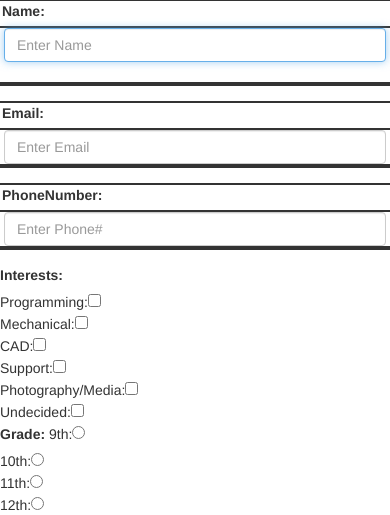
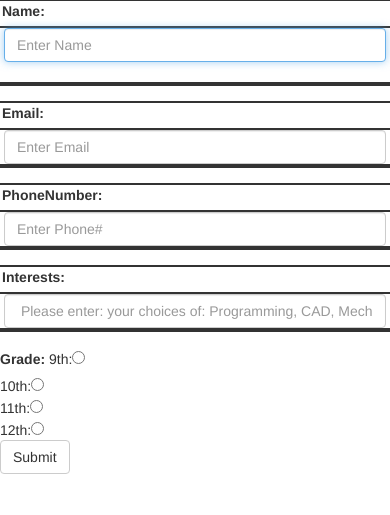
Before and after one commit to Joey360/6445-Web, a PHP site: page /join/join.php in a window 390 px wide. Shown: the part 391-906 px from the top of the page. After the commit the page ends 865 px from the top, so only its background shows below. Run offline with PHP 8.4, Linux system fonts and the light colour scheme; data that the repository does not hold is empty; some libraries are stand-ins or nearby versions.

Commit message:
Fixed everything

```diff
--- a/join/join.php
+++ b/join/join.php
@@ -12,15 +12,9 @@
     $Name = $_POST['Name'];
     $Email = $_POST['Email'];
     $PhoneNumber = $_POST['PhoneNumber'];
-      $interest_P = $_POST['Programming'];
-      $interest_M = $_POST['Mechanical'];
-      $interest_C = $_POST['CAD'];
-      $interest_S = $_POST['Support'];
-      $interest_P = $_POST['Photography/Media'];
-      $interest_U = $_POST['Undecided'];
     $Grade = $_POST['Grade'];
     $index = -1;
-      $interest;
+    $interest = "";
     $to = 'frc6445@gmail.com';
     $subject = 'Someone is interested in joining the team!';
     $headers = 'From: webmaster@example.com' . "\r\n" .
@@ -28,28 +22,10 @@
         'X-Mailer: PHP/' . phpversion();
     // won't mail without server email :(
     if(isset($Name)){
-        $interests = array($interest_P, $interest_M, $interest_C, $interest_S, $interest_P, $interest_U); //should return true or false
-        foreach ($interests as &$value) {
-          $index += 1;
-          if ($value) {
-            if ($index == 0) {
-              $interest = " Programming ";
-            } elseif ($index == 1) {
-              $interest += " Mechanical ";
-            } elseif ($index == 2) {
-              $interest += " CAD ";
-            } elseif ($index == 3) {
-              $interest += " Support ";
-            } elseif ($index == 4) {
-              $interest += " Photography/Media ";
-            } elseif ($index == 5) {
-              $interest += " Undecided ";
-            }
-          }
-        }
         $Message = "Hello, " . $Name . " Is interested in joining the team!" . " You can contact them at " . $PhoneNumber . " and " . $Email;
-        $Message .= "They are interested in" . $interest . "and are in " . $Grade;
+        $Message .= "They are interested in " . $interest . "and are in " . $Grade . " Grade.";
         mail($to, $subject, $Message, $headers);
+        echo($Message);
     }
     ?>
     <!-- Main CSS -->
@@ -57,7 +33,7 @@
 </head>
 <body>
 <img  src="images/logo.jpg" alt="" class="img-responsive">
-    <form class="form-horizontal">
+<form class="form-horizontal" method = "post">
     <div class="form-group">
         <label for="Name" class="control-label col-sm-2">Name:</label>
         <div class="col-sm-10">
@@ -76,18 +52,19 @@
             <input type="text" name="PhoneNumber" value="" placeholder="Enter Phone#" class="form-control"  required>
         </div>
     </div>
+    <div class="form-group">
+    <label for="interests" class="control-label col-sm-2">Interests:</label><br>
+        <div class="col-sm-10">
+    <input type="text" name="interests" class="form-control" placeholder=" Please enter: your choices of: Programming, CAD, Mechanical, Support, Photography, Or Undecided">
+            </div>
+        </div>
     <!-- TODO: make these line up with the inputs above -->
-      <label for="interest">Interests:</label><br>
-      Programming:<input type="checkbox" name="interest" value="Programming" id="cb-Programming" name="Programming" ><br>
-      Mechanical:<input type="checkbox" name="interest" value="Mechanical" id="cb-Mechanical" name="Mechanical" ><br>
-      CAD:<input type="checkbox" name="interest" value="CAD" id="cb-CAD" name="CAD" ><br>
-      Support:<input type="checkbox" name="interest" value="Business" id="cb-Support" name="Support" ><br>
-      Photography/Media:<input type="checkbox" name="interest" value="Photography/Video" id="cb-Photography/Media" name="Photography/Media" ><br>
-      Undecided:<input type="checkbox" name="unknown interest" value="0" id="cb-Undecided" name="Undecided"><br>
     <label for="Grade">Grade:</label>
-      9th:<input type="radio" name="Grade" value="9th" name="Grade"><br>
-      10th:<input type="radio" name="Grade" value="10th" name="Grade"><br>
-      11th:<input type="radio" name="Grade" value="11th" name="Grade"><br>
-      12th:<input type="radio" name="Grade" value="12th" name="Grade"><br>
+    9th:<input type="radio" name="Grade" value="9th" ><br>
+    10th:<input type="radio" name="Grade" value="10th" ><br>
+    11th:<input type="radio" name="Grade" value="11th"><br>
+    12th:<input type="radio" name="Grade" value="12th" ><br>
+    <button type="submit" class="btn btn-default">Submit</button>
+</form>
 </body>
 </html>
```
Lines whose indentation alone changed are shown as unchanged.
